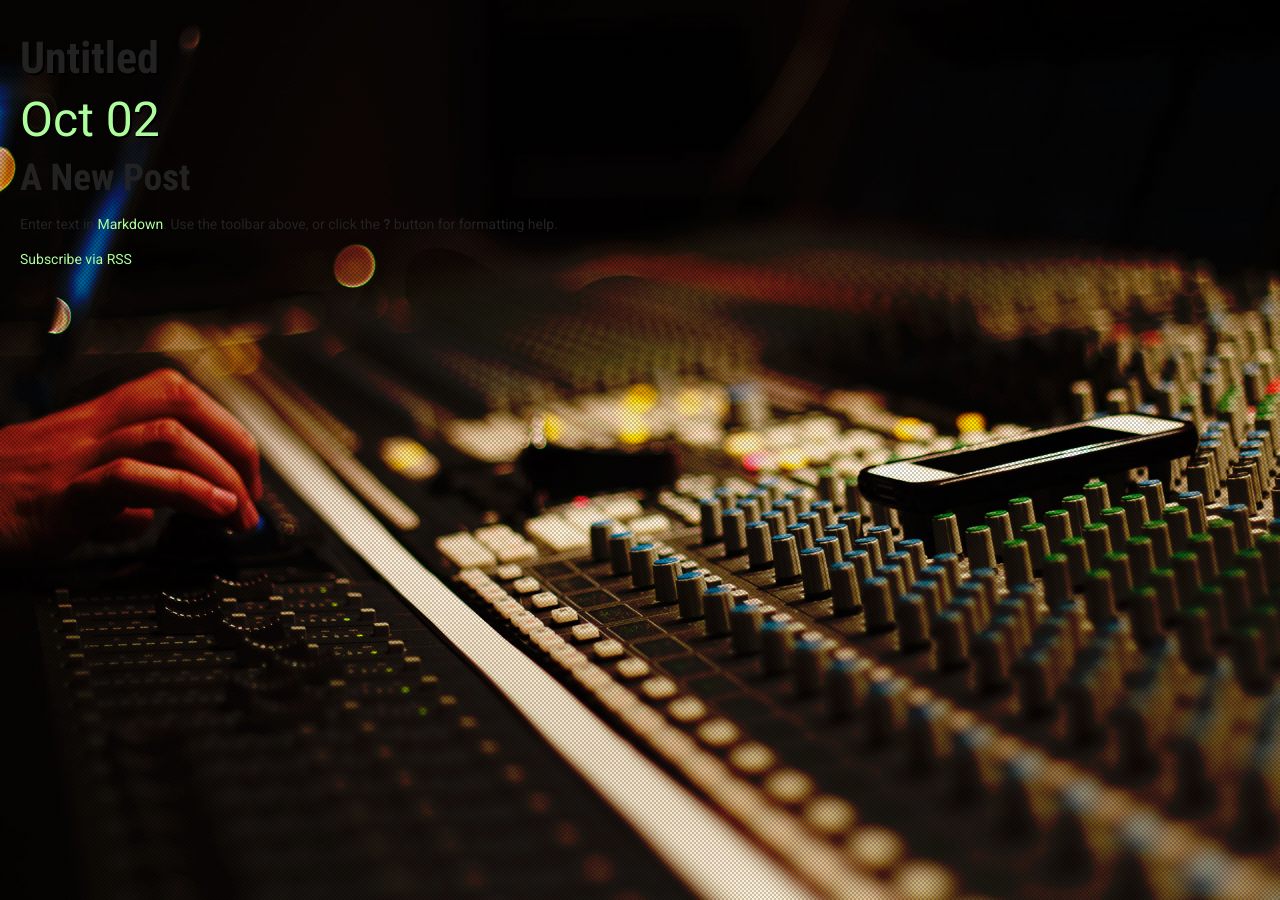
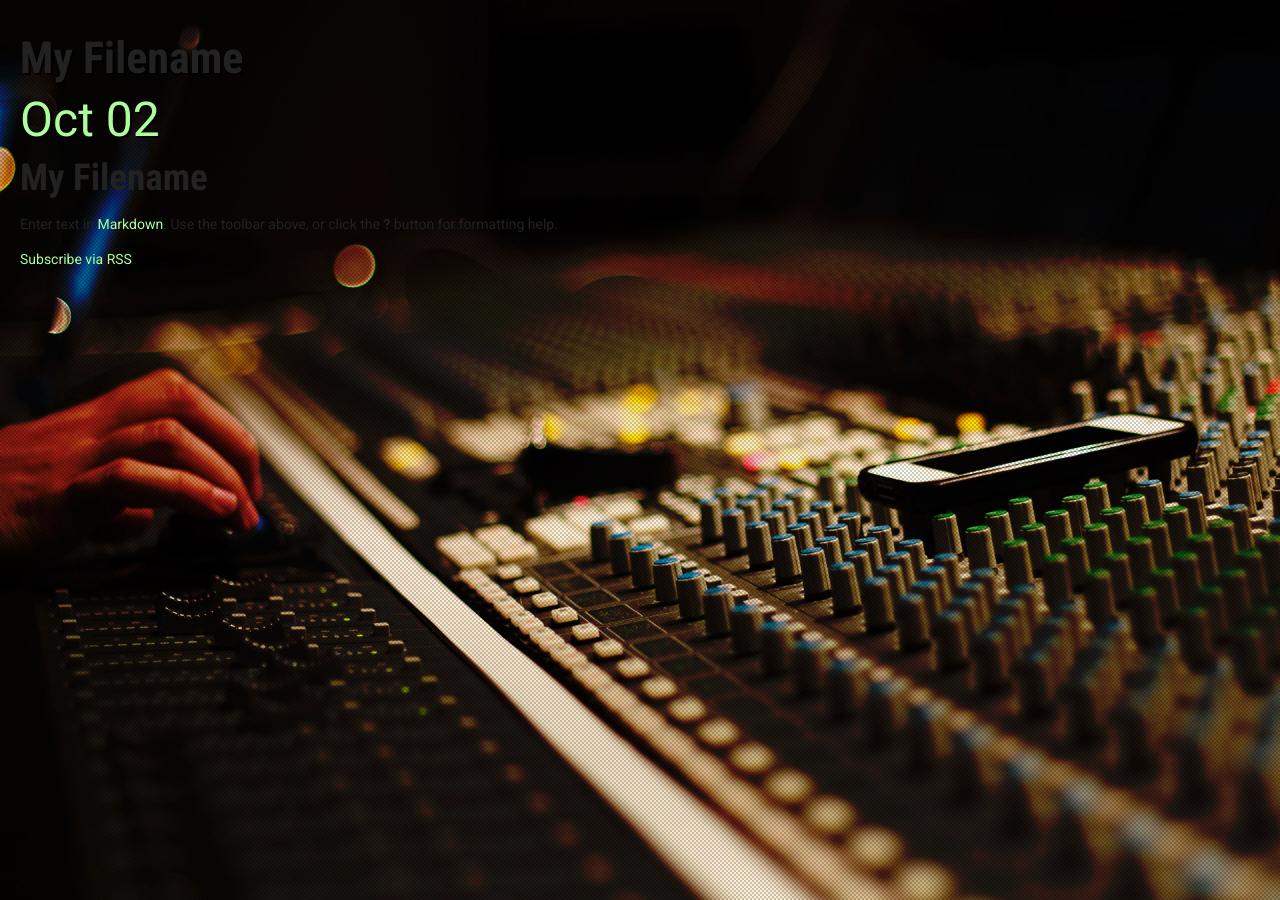
Before and after one commit to thetrickster/jagel-dev, a Jekyll site: the page built from _posts/2013-10-02-your-filename.md, in a window 1280 px wide. Built offline with Jekyll 4.4.1, drawn with Linux system fonts in a browser that asks for light colours; Markdown is read by kramdown in place of the engine named in the settings.

Commit message:
Updated 2013-10-02-your-filename.md

```diff
--- a/_posts/2013-10-02-your-filename.md
+++ b/_posts/2013-10-02-your-filename.md
@@ -2,9 +2,9 @@
 layout: blog
 category: blog
 published: true
-title: Untitled
+title: My Filename
 ---
 
-## A New Post
+## {{ page.title }}
 
 Enter text in [Markdown](http://daringfireball.net/projects/markdown/). Use the toolbar above, or click the **?** button for formatting help.
```
